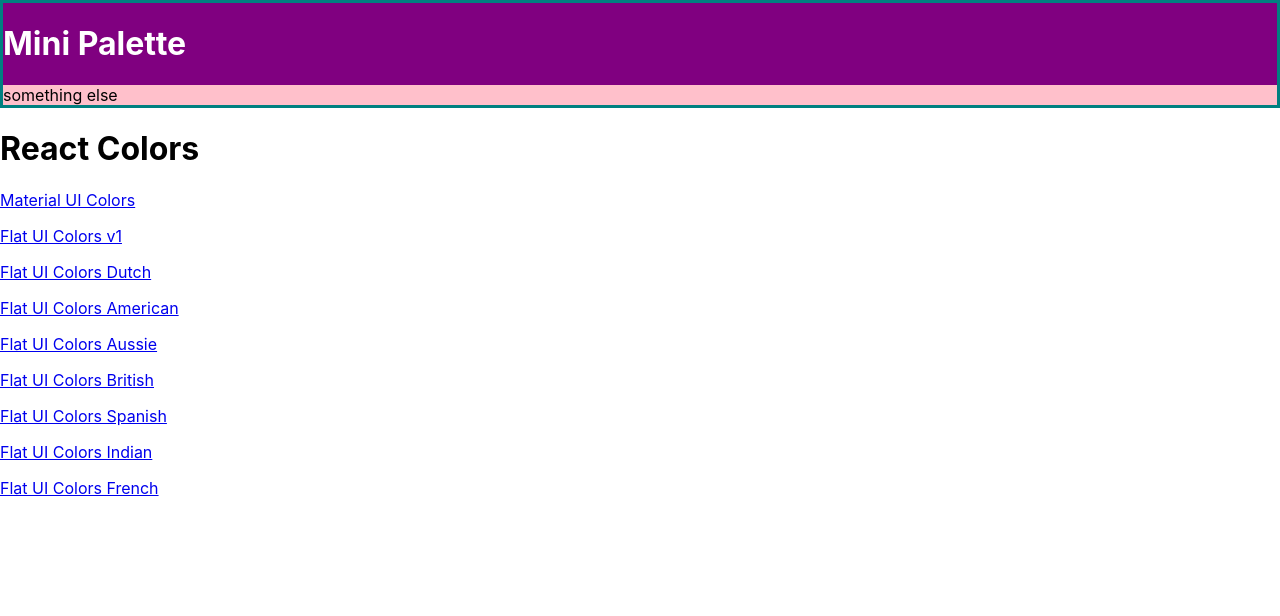
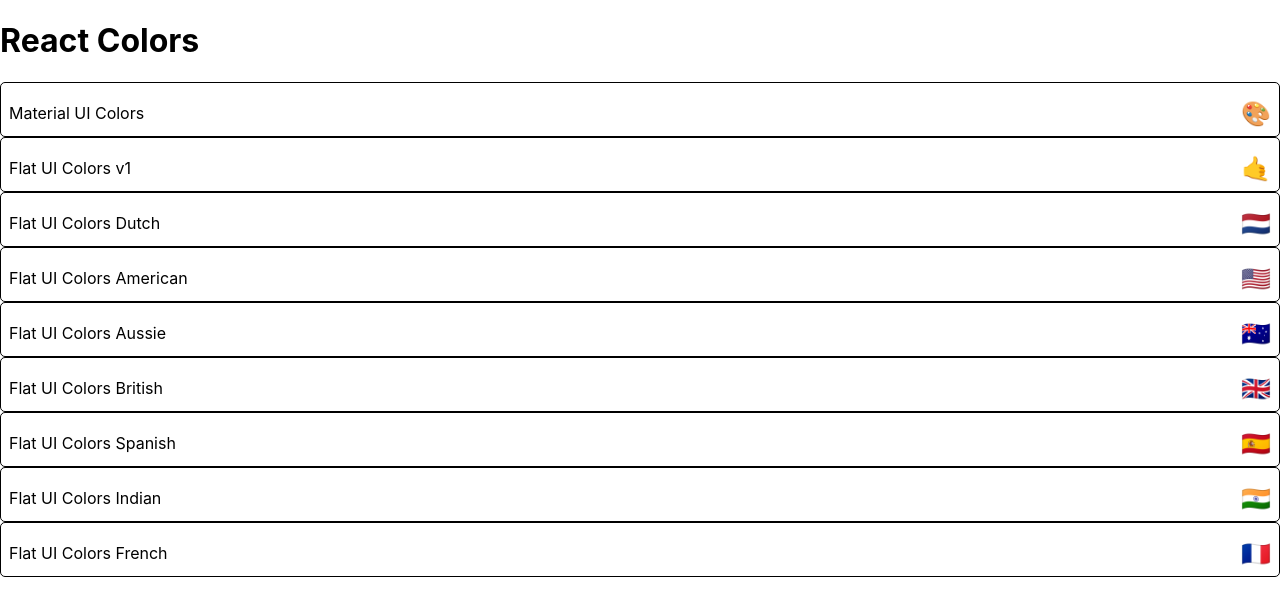
Before and after one commit to shaynemeyer/color-app, a React (Create React App) app: page / in a window 1280 px wide. Shown: the top 616 px of the page. Built offline with nearby package versions, Linux system fonts and the light colour scheme.

Commit message:
Start styling MiniPalette

```diff
--- a/src/App.js
+++ b/src/App.js
@@ -2,7 +2,6 @@ import React from 'react';
 import { Route, Switch } from 'react-router-dom';
 import Palette from './Palette';
 import PaletteList from './PaletteList';
-import MiniPalette from './MiniPalette';
 import './seedColors';
 import seedColors from './seedColors';
 import { generatePalette } from './colorHelpers';
@@ -12,8 +11,6 @@ function App() {
     return seedColors.find(palette => palette.id === id);
   }
   return (
-    <div>
-      <MiniPalette />
     <Switch>
       <Route
         exact
@@ -25,14 +22,11 @@ function App() {
         path='/palette/:id'
         render={routeParams => (
           <Palette
-              palette={generatePalette(
-                findPalette(routeParams.match.params.id)
-              )}
+            palette={generatePalette(findPalette(routeParams.match.params.id))}
           />
         )}
       />
     </Switch>
-    </div>
 
     // <div>
     //   <Palette palette={generatePalette(seedColors[4])} />
--- a/src/MiniPalette.js
+++ b/src/MiniPalette.js
@@ -2,26 +2,45 @@ import React from 'react';
 import { withStyles } from '@material-ui/styles';
 
 const styles = {
-  main: {
-    backgroundColor: 'purple',
-    border: '3px solid teal',
-    '& h1': {
-      color: 'white'
+  root: {
+    backgroundColor: 'white',
+    border: '1px solid black',
+    borderRadius: '5px',
+    padding: '0.5rem',
+    position: 'relative',
+    overflow: 'hidden',
+    '&:hover': {
+      cursor: 'pointer'
     }
   },
-  secondary: {
-    backgroundColor: 'pink'
+  colors: {
+    backgroundColor: 'grey'
+  },
+  title: {
+    display: 'flex',
+    justifyContent: 'space-between',
+    alignItems: 'center',
+    margin: '0',
+    color: 'black',
+    paddingTop: '0.5rem',
+    fontSize: '1rem',
+    position: 'relative'
+  },
+  emoji: {
+    marginLeft: '0.5rem',
+    fontSize: '1.5rem'
   }
 };
 
 function MiniPalette(props) {
-  const { classes } = props;
+  const { classes, paletteName, emoji } = props;
 
-  console.log(classes);
   return (
-    <div className={classes.main}>
-      <h1>Mini Palette</h1>
-      <section className={classes.secondary}>something else</section>
+    <div className={classes.root}>
+      <div className={classes.colors}></div>
+      <div className={classes.title}>
+        {paletteName} <span className={classes.emoji}>{emoji}</span>
+      </div>
     </div>
   );
 }
--- a/src/PaletteList.js
+++ b/src/PaletteList.js
@@ -1,5 +1,6 @@
 import React, { Component } from 'react';
 import { Link } from 'react-router-dom';
+import MiniPalette from './MiniPalette';
 
 class PaletteList extends Component {
   render() {
@@ -9,10 +10,11 @@ class PaletteList extends Component {
       <div>
         <h1>React Colors</h1>
         {palettes.map(palette => (
-          <p>
-            <Link to={`/palette/${palette.id}`}>{palette.paletteName}</Link>
-          </p>
+          <MiniPalette {...palette} />
         ))}
+        {/* <p>
+//   <Link to={`/palette/${palette.id}`}>{palette.paletteName}</Link>
+// </p>*/}
       </div>
     );
   }
```
Lines whose indentation alone changed are shown as unchanged.
